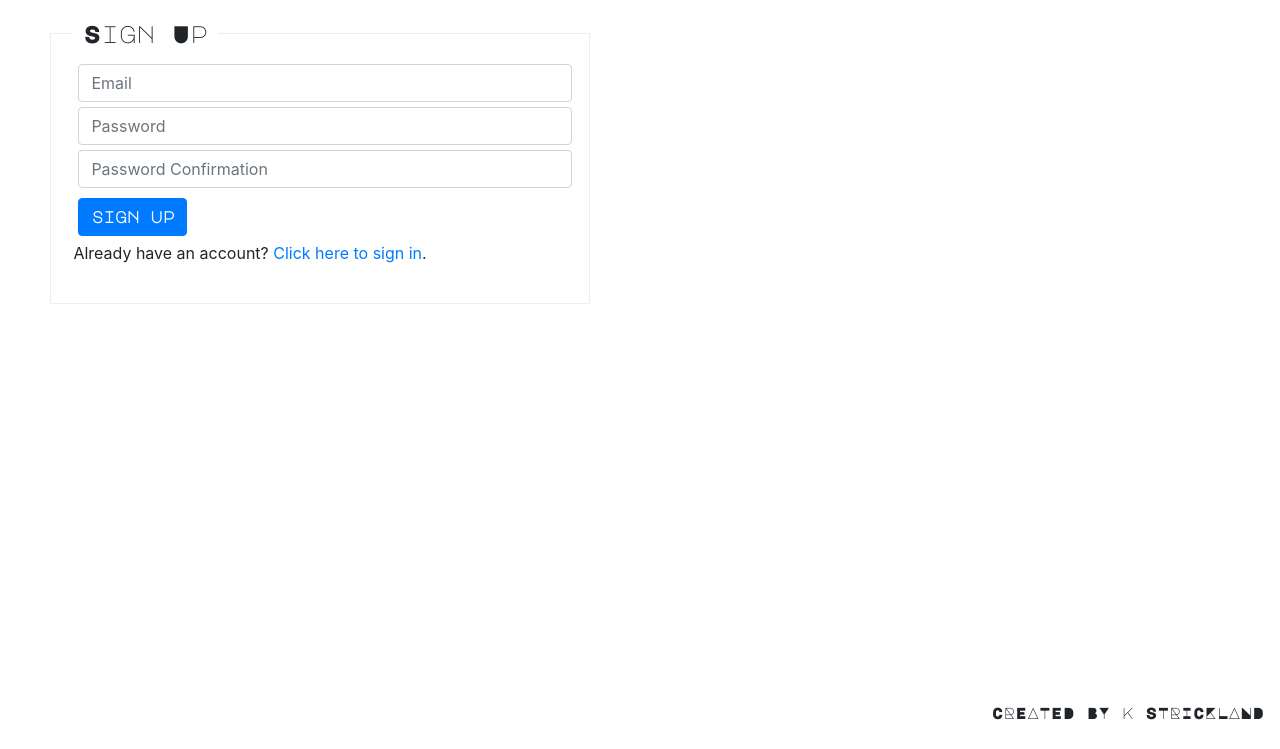
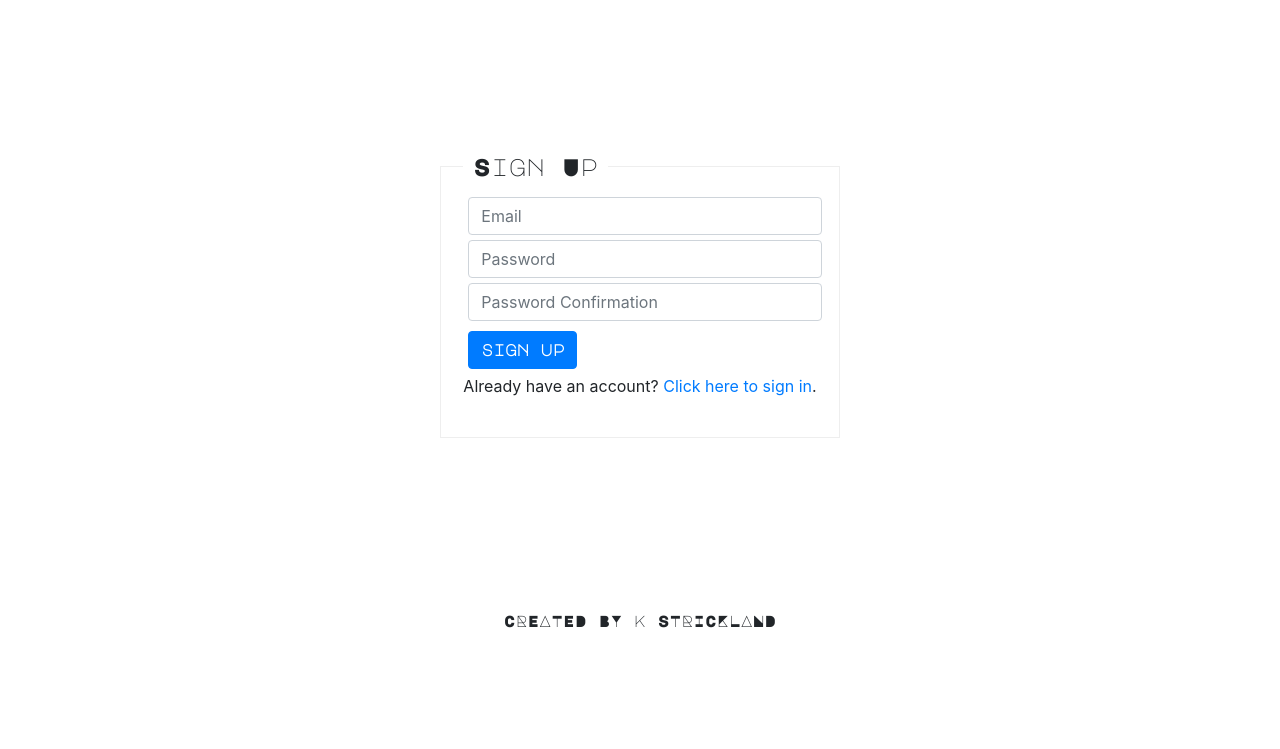
Before and after one commit to kstrickland0612/tic-tac-toe-kstrick, a website built with webpack: page index.html in a window 1280 px wide. Shown: the part 51-800 px from the top of the page. Built offline with nearby package versions, Linux system fonts and the light colour scheme.

Commit message:
Add styling

```diff
--- a/assets/styles/index.scss
+++ b/assets/styles/index.scss
@@ -7,8 +7,10 @@ h1 {
 }
 
 .sign-in-container {
-  padding: 10px 50px 30px;
-  width: 50%;
+  display: flex;
+  justify-content: center;
+  align-items: center;
+  height: 70vh;
 
   fieldset {
     border: 1px groove;
@@ -67,8 +69,6 @@ legend,
 }
 
 footer {
-  bottom: 8px;
-  display: block;
-  position: fixed;
-  right: 16px;
+  display: flex;
+  justify-content: center;
 }
--- a/index.html
+++ b/index.html
@@ -12,9 +12,8 @@
     </head>
 
     <body>
+
       <h1>TIC-TAC-TOE</h1>
-
-      <div class="user-message"></div>
 
       <section class="buttons">
 
@@ -91,30 +90,6 @@
 
       </section>
 
-      <section class="sign-in-container">
-
-        <form class="auth-form" id="sign-up">
-          <fieldset>
-            <legend>Sign Up</legend>
-            <input type="email" class="form-control" name="credentials[email]" placeholder="Email">
-            <input type="password" class="form-control" name="credentials[password]" placeholder="Password">
-            <input type="password" class="form-control" name="credentials[password_confirmation]" placeholder="Password Confirmation">
-            <button type="submit" class="btn btn-primary">sign up</button>
-            <p>Already have an account? <a class="sign-in-link" href="#">Click here to sign in</a>.</p>
-          </fieldset>
-        </form>
-
-        <form class="auth-form" id="sign-in">
-          <fieldset>
-            <legend>Sign In</legend>
-            <input type="email" class="form-control" name="credentials[email]" placeholder="Email">
-            <input type="password" class="form-control" name="credentials[password]" placeholder="Password">
-            <button type="submit" class="btn btn-primary">sign in</button>
-            <p>Don't have an account? <a class="sign-up-link" href="#">Click here to sign up</a>.</p>
-          </fieldset>
-        </form>
-      </section>
-
       <!-- GAME UPDATES -->
 
     <section class="d-flex justify-content-center">
@@ -147,6 +122,35 @@
       </div>
     </section>
 
+
+      <section class="d-flex justify-content-center">
+        <div class="user-message"></div>
+      </section>
+
+      <div class="sign-in-container">
+
+        <form class="auth-form" id="sign-up">
+          <fieldset>
+            <legend>Sign Up</legend>
+            <input type="email" class="form-control" name="credentials[email]" placeholder="Email">
+            <input type="password" class="form-control" name="credentials[password]" placeholder="Password">
+            <input type="password" class="form-control" name="credentials[password_confirmation]" placeholder="Password Confirmation">
+            <button type="submit" class="btn btn-primary">sign up</button>
+            <p>Already have an account? <a class="sign-in-link" href="#">Click here to sign in</a>.</p>
+          </fieldset>
+        </form>
+
+        <form class="auth-form" id="sign-in">
+          <fieldset>
+            <legend>Sign In</legend>
+            <input type="email" class="form-control" name="credentials[email]" placeholder="Email">
+            <input type="password" class="form-control" name="credentials[password]" placeholder="Password">
+            <button type="submit" class="btn btn-primary">sign in</button>
+            <p>Don't have an account? <a class="sign-up-link" href="#">Click here to sign up</a>.</p>
+          </fieldset>
+        </form>
+      </div>
+
     <br>
 
     <footer>
```
